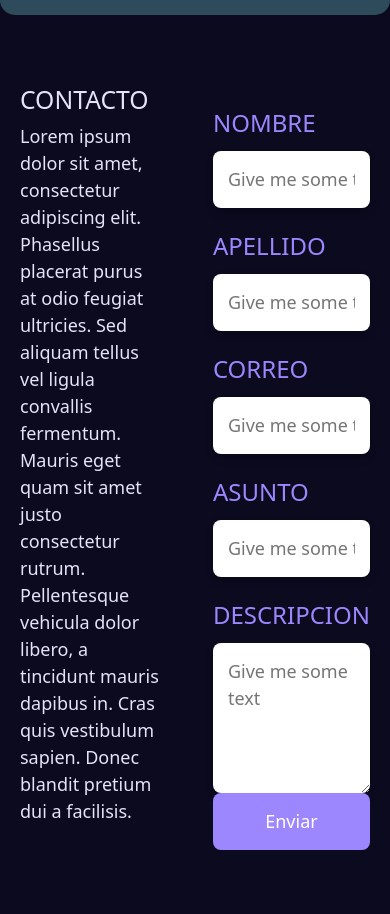
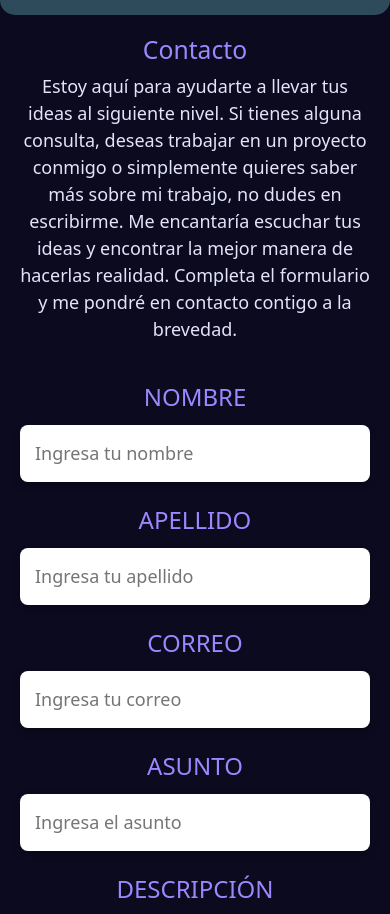
Before and after one commit to jjpenaherrera/ProyectoFinal-Penaherrera, a website: page pages/contacto.html in a window 390 px wide. Shown: the part 75-989 px from the top of the page. Drawn offline with nearby package versions, Linux system fonts and the light colour scheme.

Commit message:
completé seccion contacto y su responsive cambié sass import a use

```diff
--- a/pages/contacto.html
+++ b/pages/contacto.html
@@ -43,48 +43,76 @@
     </header>
 
     <!--CONTENIDO PRINCIPAL-->
+<!-- CONTENIDO PRINCIPAL -->
 <main class="contact-section">
-        <!-- Lado izquierdo con el texto lorem -->
-        <div class="text-section">
-            <h2>CONTACTO</h2>
+    <!-- Lado izquierdo con el texto de introducción -->
+    <section class="text-section" style="color: #9c87ff;">
+        <h2>Contacto</h2>
         <p>
-                Lorem ipsum dolor sit amet, consectetur adipiscing elit. Phasellus placerat purus at odio feugiat
-                ultricies. Sed aliquam tellus vel ligula convallis fermentum. Mauris eget quam sit amet justo
-                consectetur rutrum. Pellentesque vehicula dolor libero, a tincidunt mauris dapibus in. Cras quis
-                vestibulum sapien. Donec blandit pretium dui a facilisis.
+        Estoy aquí para ayudarte a llevar tus ideas al siguiente nivel. Si tienes alguna consulta, deseas trabajar en un proyecto conmigo o simplemente quieres saber más sobre mi trabajo, no dudes en escribirme. Me encantaría escuchar tus ideas y encontrar la mejor manera de hacerlas realidad. Completa el formulario y me pondré en contacto contigo a la brevedad.
         </p>
+    </section>
+
+    <!-- Lado derecho con el formulario de contacto -->
+    <section class="form-section">
+        <form action="/submit_form" method="POST">
+            <!-- Campo de nombre -->
+            <div class="form-group">
+                <label for="nombre">Nombre</label>
+                <input type="text" id="nombre" name="nombre" placeholder="Ingresa tu nombre">
             </div>
 
-        <!-- Lado derecho con el formulario -->
-        <div class="form-section">
-            <form action="/submit_form" method="POST">
-                <!-- NOMBRE -->
-                <label for="nombre">NOMBRE</label>
-                <input type="text" id="nombre" name="nombre" placeholder="Give me some text">
+            <!-- Campo de apellido -->
+            <div class="form-group">
+                <label for="apellido">Apellido</label>
+                <input type="text" id="apellido" name="apellido" placeholder="Ingresa tu apellido">
+            </div>
 
-                <!-- APELLIDO -->
-                <label for="apellido">APELLIDO</label>
-                <input type="text" id="apellido" name="apellido" placeholder="Give me some text">
+            <!-- Campo de correo -->
+            <div class="form-group">
+                <label for="correo">Correo</label>
+                <input type="email" id="correo" name="correo" placeholder="Ingresa tu correo">
+            </div>
 
-                <!-- CORREO -->
-                <label for="correo">CORREO</label>
-                <input type="email" id="correo" name="correo" placeholder="Give me some text">
+            <!-- Campo de asunto -->
+            <div class="form-group">
+                <label for="asunto">Asunto</label>
+                <input type="text" id="asunto" name="asunto" placeholder="Ingresa el asunto">
+            </div>
 
-                <!-- ASUNTO -->
-                <label for="asunto">ASUNTO</label>
-                <input type="text" id="asunto" name="asunto" placeholder="Give me some text">
+            <!-- Campo de descripción -->
+            <div class="form-group">
+                <label for="descripcion">Descripción</label>
+                <textarea id="descripcion" name="descripcion" placeholder="Ingresa la descripción"></textarea>
+            </div>
 
-                <!-- DESCRIPCION -->
-                <label for="descripcion">DESCRIPCION</label>
-                <textarea id="descripcion" name="descripcion" placeholder="Give me some text"></textarea>
+            <!-- Botón para abrir el modal -->
+            <button type="button" class="btn btn-primary" data-bs-toggle="modal" data-bs-target="#exampleModal">
+                Enviar formulario
+            </button>
+        </form>
+    </section>
 
-                <!-- SUBMIT -->
-                <button type="submit">Enviar</button>
-            </form>
+    <!-- Modal de confirmación -->
+    <div class="modal fade" id="exampleModal" tabindex="-1" role="dialog" aria-labelledby="exampleModalLabel" aria-hidden="true">
+        <div class="modal-dialog" role="document">
+            <div class="modal-content">
+                <div class="modal-header">
+                    <h5 class="modal-title"  style="color:#0B0A1F;" id="exampleModalLabel">Confirmación de Envío</h5>
+                    <button type="button" class="close" data-bs-dismiss="modal" aria-label="Close">
+                        <span aria-hidden="true">&times;</span>
+                    </button>
+                </div>
+                <div class="modal-body"  style="color:#0B0A1F;">
+                    Tu formulario ha sido enviado exitosamente.
+                </div>
+                <div class="modal-footer">
+                    <button type="submit" class="btn btn-secondary" data-bs-dismiss="modal">Cerrar</button>
+                </div>
+            </div>
+        </div>
     </div>
 </main>
-
-
 
     <!--FOOTER-->
     <footer id="footer">
--- a/sass/presets/_queries.scss
+++ b/sass/presets/_queries.scss
@@ -9,6 +9,23 @@
         margin-bottom: 15px; /* Espaciado entre elementos */
     }
 }
+
+@media (max-width: 700px) {
+    .contact-section {
+        display: flex;
+        flex-direction: column; /* Cambia la dirección del flex a columna */
+        align-items: center; /* Centra los elementos horizontalmente */
+        text-align: center;
+        margin: 0px;
+    }
+
+    .text-section, .form-section {
+        width: 100%; /* Asegura que ambas secciones ocupen todo el ancho */
+        padding: 0px;
+        margin: 0px;
+    }
+}
+
 
 @media (max-width: 992px) {
     .services-section {
--- a/sass/style.scss
+++ b/sass/style.scss
@@ -1,6 +1,6 @@
-@import "presets/reset";
-@import "presets/header";
-@import "presets/main";
-@import "presets/footer";
-@import "index";
-@import "presets/queries"
+@use "presets/reset";
+@use "presets/header";
+@use "presets/main";
+@use "presets/footer";
+@use "index";
+@use "presets/queries"
```
Also changed, not shown: css/style.css, 1 other file. Lines whose indentation alone changed are shown as unchanged.
